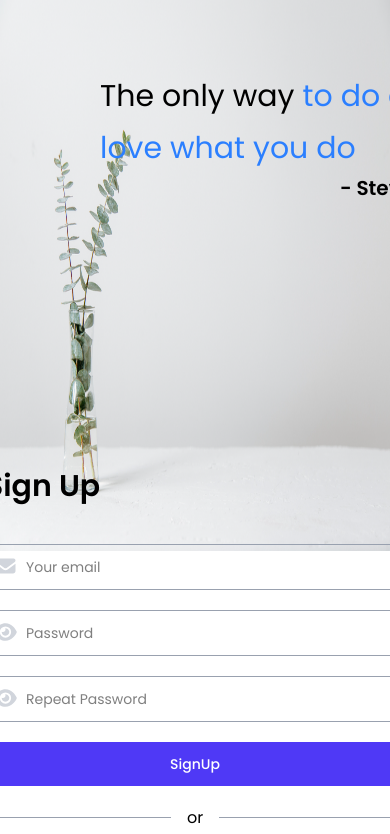
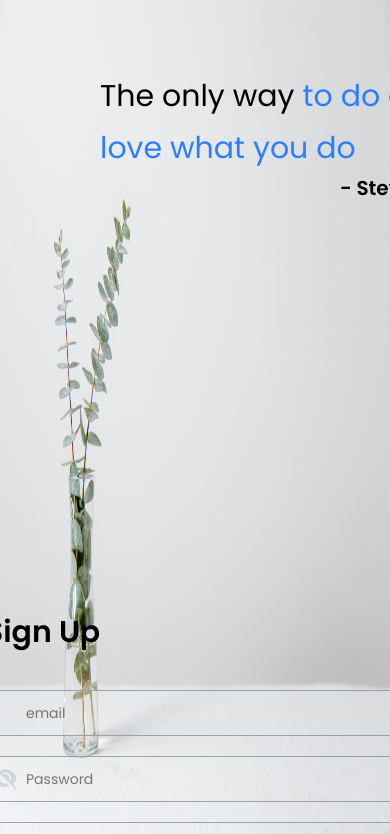
Before and after one commit to codeher-rahavi/Asset-Mangement, a React (Vite) app in the folder client/asset_management/: page /SignUp in a window 390 px wide. Shown: the top 834 px of the page. Built offline with nearby package versions, Linux system fonts and the light colour scheme.

Commit message:
changed the UI for password and email

```diff
--- a/client/asset_management/package.json
+++ b/client/asset_management/package.json
@@ -16,6 +16,7 @@
     "@fortawesome/react-fontawesome": "^3.2.0",
     "@preline/overlay": "^4.0.0",
     "@tailwindcss/vite": "^4.2.0",
+    "mongodb": "^7.1.0",
     "preline": "^4.1.1",
     "react": "^19.2.0",
     "react-dom": "^19.2.0",
--- /dev/null
+++ b/client/asset_management/src/components/input/email.jsx
@@ -0,0 +1,23 @@
+import React from "react";
+import { FontAwesomeIcon } from "@fortawesome/react-fontawesome";
+import { faEnvelope } from "@fortawesome/free-solid-svg-icons";
+
+const EmailInput = ({ value, onChange }) => {
+    return (
+        <div className="relative">
+            <FontAwesomeIcon
+                icon={faEnvelope}
+                className="text-lg text-gray-200 absolute mt-3 ml-2"
+            />
+
+            <input
+            value={value}
+            onChange={onChange}
+            type="text"
+            placeholder="email"
+            className="pl-10 input-box w-full"/>
+        </div>
+    );
+}
+
+export default EmailInput;
--- /dev/null
+++ b/client/asset_management/src/components/input/password.jsx
@@ -0,0 +1,37 @@
+import React, { useState } from "react";
+import { FontAwesomeIcon } from "@fortawesome/react-fontawesome";
+import { faEye, faEyeSlash } from "@fortawesome/free-solid-svg-icons"
+
+
+const PassWord = ({ value, onChange, placeholder }) => {
+
+    const [isShowPassWord, setIsShowPassword] = useState(false);
+
+    const toggleShowPassword = () => {
+        setIsShowPassword(!isShowPassWord);
+    }
+
+    return (
+        <div className="relative">
+
+            {isShowPassWord ?
+                <FontAwesomeIcon
+                    icon={faEye}
+                    className="eye cursor-pointer absolute text-gray-300 text-xl left-2 top-3"
+                    onClick={() => toggleShowPassword()}
+                /> :
+                <FontAwesomeIcon
+                    icon={faEyeSlash}
+                    className="eye cursor-pointer absolute text-gray-300 text-xl left-2 top-3"
+                    onClick={() => toggleShowPassword()}
+                />}
+            <input
+                value={value}
+                onChange={onChange}
+                type={isShowPassWord ? "text" : "password"}
+                placeholder={placeholder || "Password"}
+                className="pl-10 input-box w-full" />
+        </div>
+    );
+};
+export default PassWord;
--- /dev/null
+++ b/client/asset_management/src/components/input/repeatpass.jsx
@@ -0,0 +1,38 @@
+import React, { useState } from "react";
+import { FontAwesomeIcon } from "@fortawesome/react-fontawesome";
+import { faEye, faEyeSlash } from "@fortawesome/free-solid-svg-icons";
+
+const RepeatPassWord = ({ value, onChange, placeholder }) => {
+    const [isShowPassWord, setIsShowPassword] = useState(false);
+
+    const ToggleShowPassword = () => {
+        setIsShowPassword(!isShowPassWord)
+    }
+
+
+    return (
+        <div className="relative">
+            {isShowPassWord ?
+                <FontAwesomeIcon
+                    icon={faEye}
+                    className="absolute text-gray-300 text-xl left-2 top-3"
+                    onClick = {() => ToggleShowPassword()}
+                /> :
+                <FontAwesomeIcon
+                    icon={faEyeSlash}
+                    className="absolute text-gray-300 text-xl left-2 top-3"
+                    onClick={() => ToggleShowPassword()}
+
+                />
+            }
+            <input
+                value={value}
+                onChange={onChange}
+                type={isShowPassWord ? "text" : "password"}
+                placeholder={placeholder || "Repeat Password"}
+                className="pl-10 input-box w-full" />
+        </div>
+    );
+};
+
+export default RepeatPassWord;
--- a/client/asset_management/src/pages/SignIn/signIn.jsx
+++ b/client/asset_management/src/pages/SignIn/signIn.jsx
@@ -1,33 +1,23 @@
-import React from "react";
+import React, { useState } from "react";
 import signin from "../../images/signin.jpg";
-import { FontAwesomeIcon } from "@fortawesome/react-fontawesome";
-import { faEnvelope, faEye } from "@fortawesome/free-solid-svg-icons";
-import SignUp from "../Signup/signUp";
 import { useNavigate } from "react-router-dom";
+import PassWord from "../../components/input/password";
+import EmailInput from "../../components/input/email";
 
 
 const SignIn = () => {
     const navigate = useNavigate();
+    const [email,setEmail] = useState("");
+
     return (
         <div className="grid grid-cols-[700px_1fr] h-screen">
+
             <div className="relative">
                 <form onSubmit="">
-                    <div className="absolute top-1/2 left-1/2 -translate-x-1/2 -translate-y-1/2 flex flex-col gap-4">
+                    <div className="absolute top-1/2 left-1/2 -translate-x-1/2 -translate-y-1/2 flex flex-col gap-4 w-[400px]">
                         <h3 className="text-3xl mb-6 font-semibold">Log In</h3>
-                        <div className="relative">
-                            <FontAwesomeIcon
-                                icon={faEnvelope}
-                                className="text-lg text-gray-200 absolute mt-3 ml-2"
-                            />
-                            <input type="text" placeholder="email" className="cursor-pointer focus:outline-gray-400 pl-9 border border-gray-300 rounded-md p-2 w-[400px] " />
-                        </div>
-                        <div className="relative">
-                            <FontAwesomeIcon
-                                icon={faEye}
-                                className="text-lg text-gray-200 absolute mt-3 ml-2 "
-                            />
-                            <input type="password" placeholder="password" className="cursor-pointer focus:outline-gray-400 pl-9 border border-gray-300 rounded-md p-2 w-[400px] " />
-                        </div>
+                        <EmailInput/>
+                        <PassWord/>
 
                         <a class="inline-block rounded-sm bg-indigo-600 px-8 py-3 text-sm font-medium text-white transition hover:scale-110 hover:shadow-xl text-center" href="#">
                             Log In
@@ -49,7 +39,6 @@ const SignIn = () => {
                         <p className="mt-4">Don't have an account ? <span className="text-blue-700 cursor-pointer underline" onClick={() => navigate("/SignUp")}>Sign Up</span></p>
                     </div>
                 </form>
-
             </div>
             <div className="">
                 <div className="absolute z-10  top-[100px]  text-2xl w-[610px] ml-24">
--- a/client/asset_management/src/pages/Signup/signUp.jsx
+++ b/client/asset_management/src/pages/Signup/signUp.jsx
@@ -1,19 +1,22 @@
-import React, { Fragment } from "react";
+import React, { Fragment,useState} from "react";
 import picup from "../../images/picup.png";
-import { FontAwesomeIcon } from "@fortawesome/react-fontawesome";
-import { faEnvelope, faEye } from "@fortawesome/free-solid-svg-icons"
-import SignIn from "../SignIn/signIn";
 import { useNavigate } from "react-router-dom";
+import PassWord from "../../components/input/password";
+import RepeatPassWord from "../../components/input/repeatpass";
+import EmailInput from "../../components/input/email";
 
 
 
 const SignUp = () => {
     const navigate = useNavigate();
+    const [email,setEmail] =useState("");
+    const [passWord,setPassWord] = useState("");
+    const [error,setError] = useState(false);
     return (
         <Fragment>
-            <div className="grid sm:grid-cols-1 md:grid-cols-[600px_1frr] lg:grid-cols-[1000px_1fr] h-screen">
+            <div className="grid grid-cols-1 lg:grid-cols-[1000px_1fr] min-h-screen">
 
-                <div className="relative">
+                <div className="relative min-h-screen">
                     <div className="z-10 absolute top-[50px] left-[80px] w-[500px] p-5">
                         <p className="text-3xl w-[550px] leading-13">The only way <span className="text-blue-500">to do great work</span> is to <span className="text-blue-500">love what you do</span> </p>
                         <p className="ml-60 text-xl font-semibold">- Steve Jobs </p>
@@ -26,26 +29,15 @@ const SignUp = () => {
                         <form>
                             <div className="flex flex-col gap-3  h-[540px] w-[500px] gap-5 p-10">
                                 <h2 className="text-3xl font-semibold mb-5">Sign Up</h2>
-                                <div className="relative">
-                                    <FontAwesomeIcon
-                                        icon={faEnvelope}
-                                        className="absolute text-gray-300 text-xl left-2 top-3" />
-                                    <input type="text" placeholder="Your email" className="pl-10 input-box w-full" />
-                                </div>
-                                <div className="relative">
-                                    <FontAwesomeIcon
-                                        icon={faEye}
-                                        className="absolute text-gray-300 text-xl left-2 top-3" />
-                                    <input type="password" placeholder="Password" className="pl-10 input-box w-full" />
-                                </div>
-                                <div className="relative">
-                                    <FontAwesomeIcon
-                                        icon={faEye}
-                                        className="absolute text-gray-300 text-xl left-2 top-3" />
-                                    <input type="password" placeholder="Repeat Password" className="pl-10 input-box w-full" />
-                                </div>
 
-                                <a class="inline-block rounded-sm bg-indigo-600 px-8 py-3 text-sm font-medium text-white transition hover:scale-110 hover:shadow-xl text-center" href="#">
+                                <EmailInput
+                                value={email}
+                                onChange = {(e) =>
+                                 setEmail(e.target.value)}/>
+                                <PassWord/>
+                                <RepeatPassWord/>
+
+                                <a className="inline-block rounded-sm bg-indigo-600 px-8 py-3 text-sm font-medium text-white transition hover:scale-110 hover:shadow-xl text-center" href="#">
                                     SignUp
                                 </a>
 
```
Also changed, not shown: 1 other file (tests, documents, lock files or other folders).
